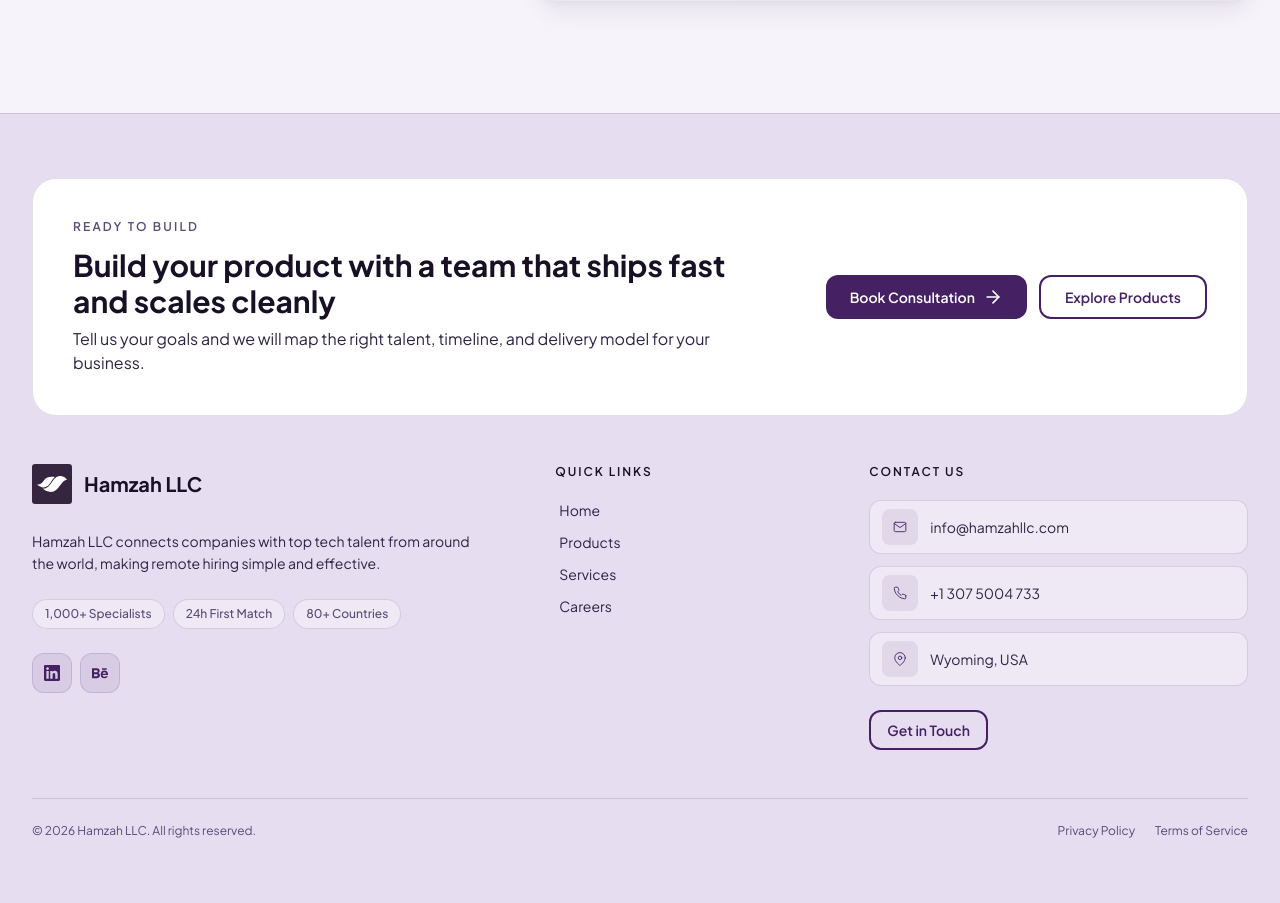
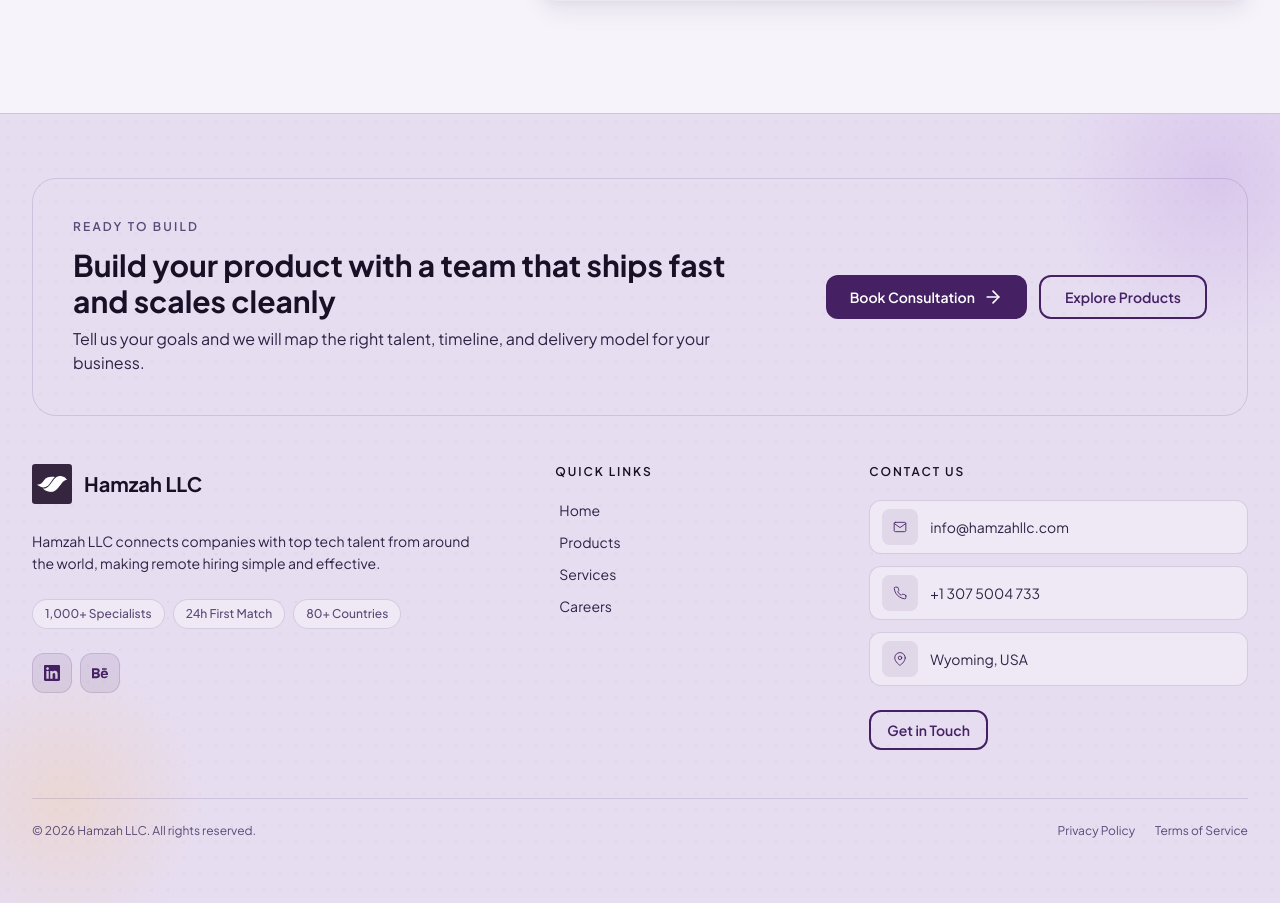
Before and after one commit to ahmedshikashaker/hamzah-web, a Next.js app: page /en in a window 1280 px wide. Shown: the part 5170-6073 px from the top of the page. Built offline with nearby package versions, Linux system fonts and the light colour scheme.

Commit message:
Update Footer.tsx

```diff
--- a/components/layout/Footer.tsx
+++ b/components/layout/Footer.tsx
@@ -22,9 +22,27 @@ export function Footer({ lang }: FooterProps) {
   ];
 
   return (
-    <footer className="border-t border-[var(--border-color)] bg-[var(--bg-tertiary)]">
-      <div className="max-w-7xl mx-auto px-4 sm:px-6 lg:px-8 py-14 lg:py-16">
-        <div className="mb-12 rounded-3xl border border-[var(--accent-border)] bg-[var(--bg-elevated)] p-6 sm:p-8 lg:p-10">
+    <footer className="relative overflow-hidden border-t border-[var(--border-color)] bg-[var(--bg-tertiary)]">
+      <div className="absolute inset-0 dot-pattern opacity-30" />
+      <div
+        className="absolute -top-24 right-[-6rem] h-80 w-80 rounded-full pointer-events-none"
+        style={{
+          contain: "paint",
+          background:
+            "radial-gradient(circle, rgba(167, 111, 217, 0.2) 0%, rgba(167, 111, 217, 0) 72%)",
+        }}
+      />
+      <div
+        className="absolute -bottom-10 left-[-5rem] h-72 w-72 rounded-full pointer-events-none"
+        style={{
+          contain: "paint",
+          background:
+            "radial-gradient(circle, rgba(255, 185, 81, 0.18) 0%, rgba(255, 185, 81, 0) 70%)",
+        }}
+      />
+
+      <div className="relative max-w-7xl mx-auto px-4 sm:px-6 lg:px-8 py-14 lg:py-16">
+        <div className="mb-12 rounded-3xl border border-[var(--accent-border)] bg-[var(--card-bg)]/90 p-6 sm:p-8 lg:p-10">
           <div className="flex flex-col lg:flex-row lg:items-center lg:justify-between gap-6">
             <div className="max-w-2xl">
               <p className="text-xs font-semibold uppercase tracking-[0.18em] text-[var(--text-muted)] mb-3">
```
